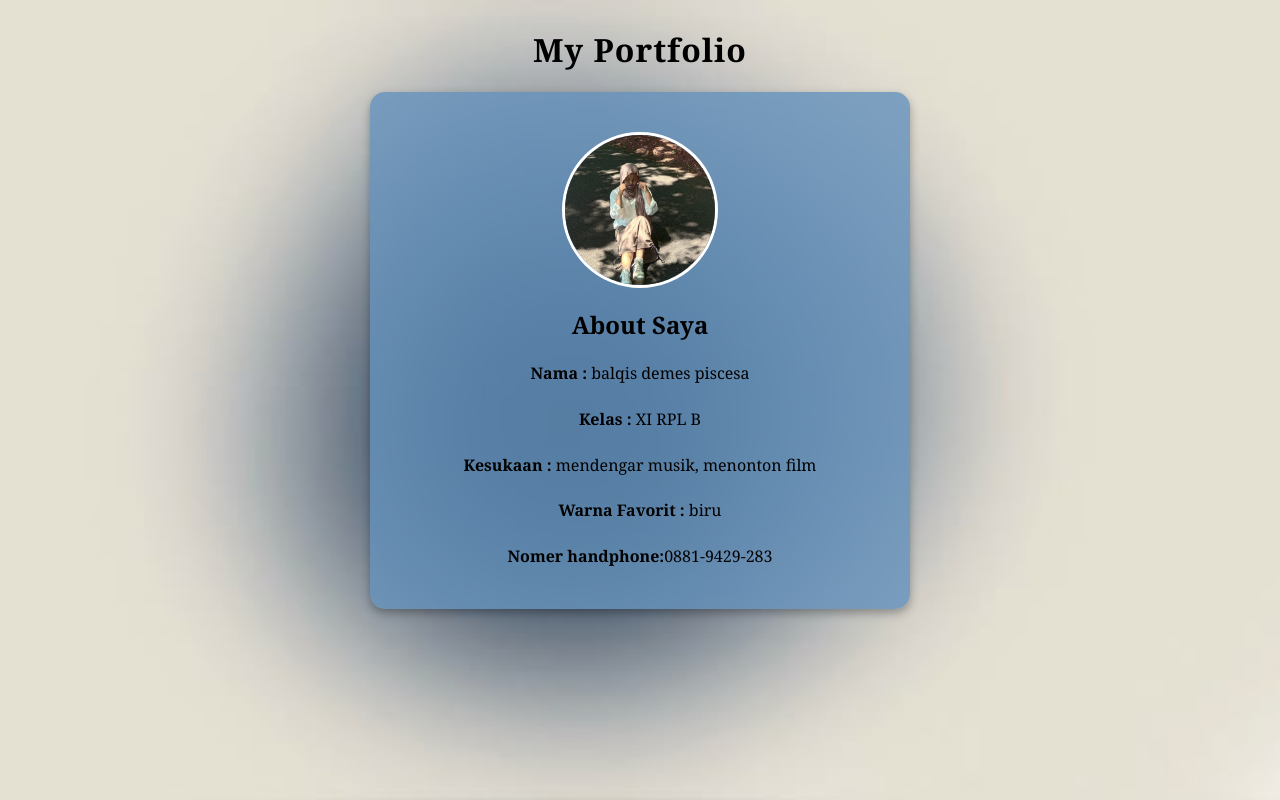
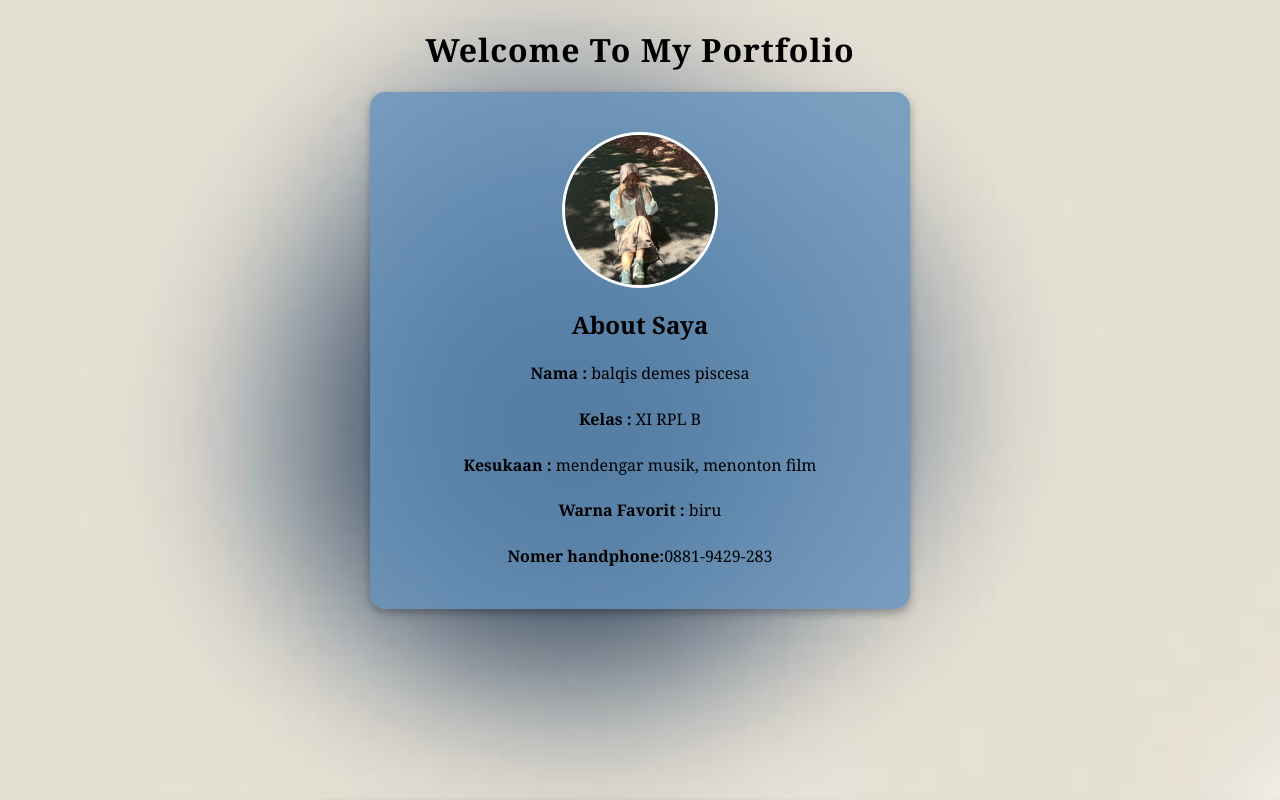
Before and after one commit to b4lkisss/portofolio-balkis, a plain HTML site: page index.html in a window 1280 px wide. Drawn offline with Linux system fonts and the light colour scheme; a script that the page names is missing.

Commit message:
Update index.html

```diff
--- a/index.html
+++ b/index.html
@@ -26,7 +26,7 @@
     </style>
 
     <header>
-        <h1>My Portfolio </h1>
+        <h1>Welcome To My Portfolio </h1>
     </header>
 
     <section>
@@ -44,4 +44,5 @@
 
     <script src="script.js"></script>
   </body>
+
 </html>
```
